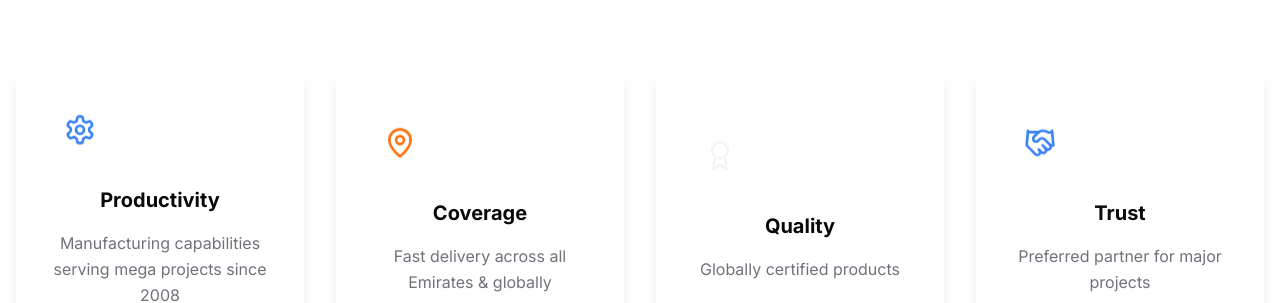
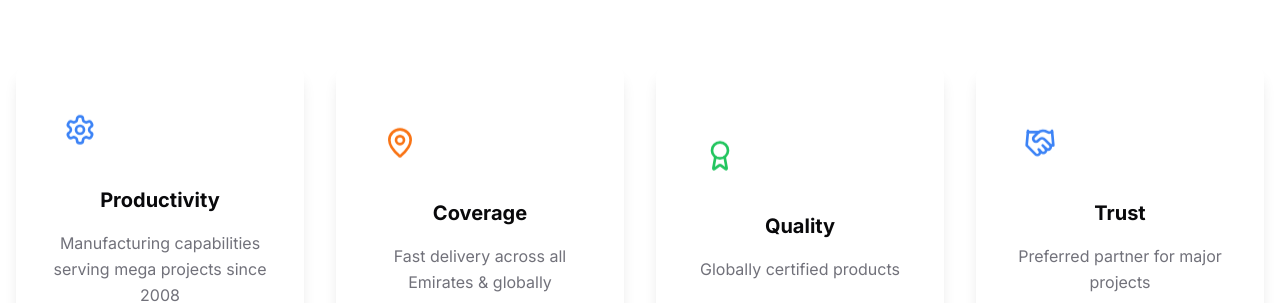
Before and after one commit to MrGM26/adifc, a React (Vite) app: page / in a window 1280 px wide. Shown: the part 1027-1330 px from the top of the page. Built offline with nearby package versions, Linux system fonts and the light colour scheme.

Commit message:
Fix quality icon visibility
The quality icon in the "Why Choose Us" section was not clearly visible. This commit adjusts the icon's color to ensure better visibility.

```diff
--- a/src/components/sections/HighlightsSection.tsx
+++ b/src/components/sections/HighlightsSection.tsx
@@ -24,7 +24,7 @@ const HighlightsSection = () => {
       icon: Award,
       titleKey: 'highlights.quality.title',
       descKey: 'highlights.quality.desc',
-      colorClass: 'text-secondary'
+      colorClass: 'text-green-500'
     },
     {
       icon: Handshake,
```
